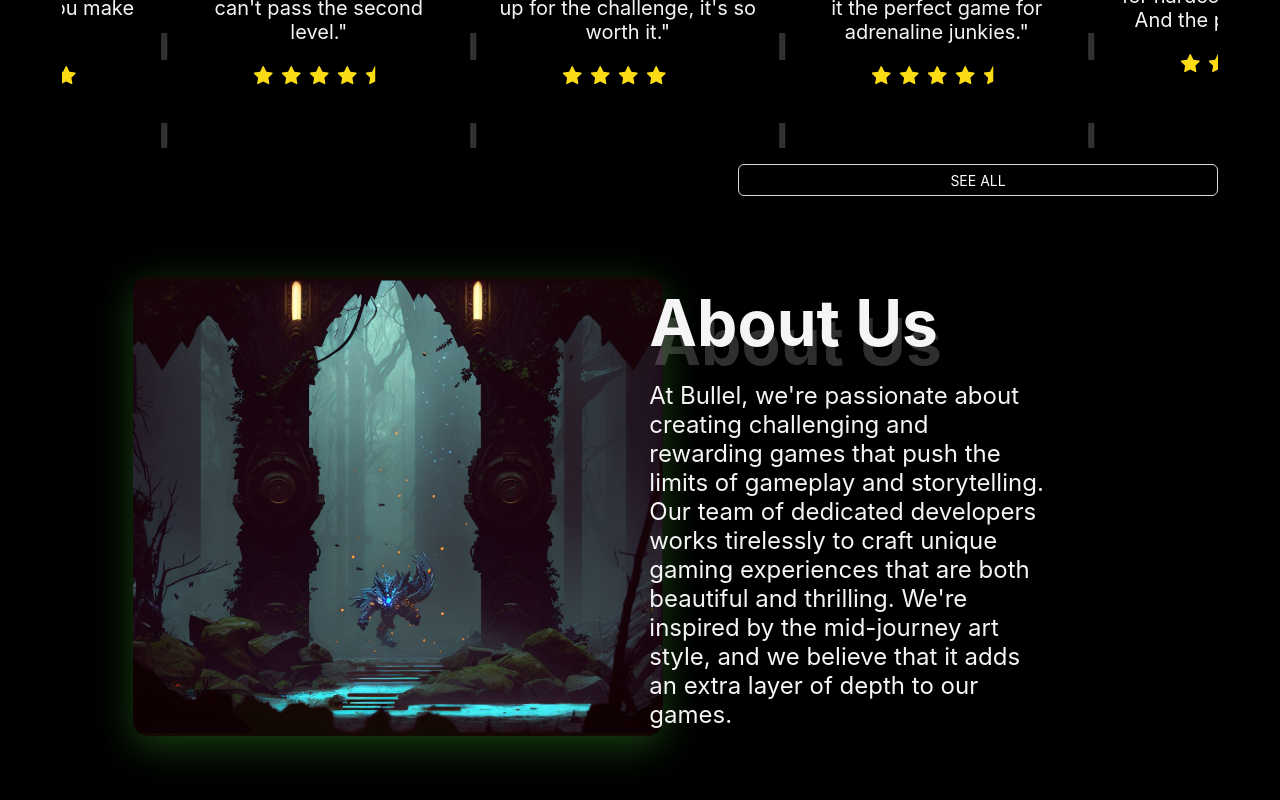
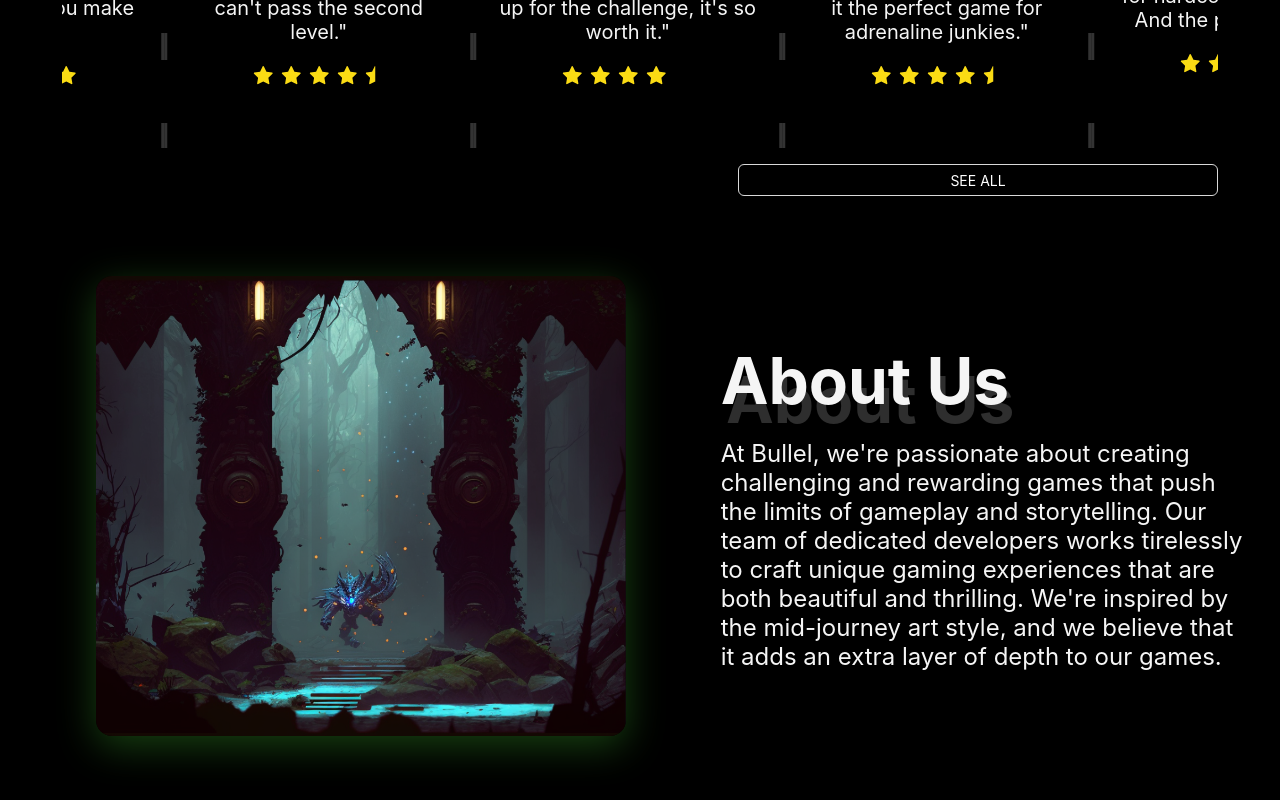
Before and after one commit to mateusz-stelmasiak/Website-Game-FakeAdvertisment, a React (Create React App) app in the folder emakreting-bullel/: page / in a window 1280 px wide. Shown: the part 1958-2758 px from the top of the page. Built offline with nearby package versions, Linux system fonts and the light colour scheme; the HTML template or start-up script is replaced by a standard one.

Commit message:
game info

```diff
--- a/emakreting-bullel/src/App.css
+++ b/emakreting-bullel/src/App.css
@@ -15,12 +15,17 @@
     .aboutText {
         margin: unset!important;
     }
+    .aboutDescription{
+        margin-bottom: 60px!important;
+    }
 }
 
+@media only screen and (max-width: 1600px) {
+
+}
 
 @media only screen and (max-width: 1700px) {
     .App {
         padding: 0 2rem;
     }
-
 }
--- a/emakreting-bullel/src/components/InfoSectionRight/infoSectionRight.tsx
+++ b/emakreting-bullel/src/components/InfoSectionRight/infoSectionRight.tsx
@@ -5,7 +5,18 @@ export default function InfoSectionRight(props: InfoSectionProps) {
 
     return <div style={{marginTop: 80}}>
         <Row className={"aboutSectionWrapper"}>
-            <Col xl={{
+            <Col
+                sm={{
+                    order: 1,
+                    offset: 0,
+                    span: 24
+                }}
+                xl={{
+                    order: props.direction === "right" ? 0 : 1,
+                    offset: props.direction === "right" ? 1 : 1,
+                    span: props.direction === "right" ? 11 : 8
+                }}
+                xxl={{
                 order: props.direction === "right" ? 0 : 1,
                 offset: props.direction === "right" ? 2 : 2,
                 span: props.direction === "right" ? 8 : 9
@@ -14,7 +25,18 @@ export default function InfoSectionRight(props: InfoSectionProps) {
                     <img src={props.imageSrc} className={"imgContainerInfo"}/>
                 </div>
             </Col>
-            <Col xl={{
+            <Col
+                sm={{
+                    order: 0,
+                    offset: 0,
+                    span: 24
+                }}
+                xl={{
+                    order: props.direction === "right" ? 1 : 0,
+                    offset: props.direction === "right" ? 1 : 1,
+                    span: props.direction === "right" ? 11 : 9
+                }}
+                xxl={{
                 order: props.direction === "right" ? 1 : 0,
                 offset: props.direction === "right" ? 1 : 2,
                 span: props.direction === "right" ? 9 : 8
--- a/emakreting-bullel/src/components/testSection/aboutSection.css
+++ b/emakreting-bullel/src/components/testSection/aboutSection.css
@@ -27,12 +27,11 @@
 }
 
 .aboutText {
-    margin-left: 60px;
+    margin-left: 30px;
     font-size: 24px;
 }
 
 .aboutTextRight {
-
     font-size: 24px;
 }
 
@@ -53,6 +52,7 @@
 .aboutColumn {
     display: flex;
     align-items: center;
+    justify-content: center;
 }
 
 .infoText {
```
